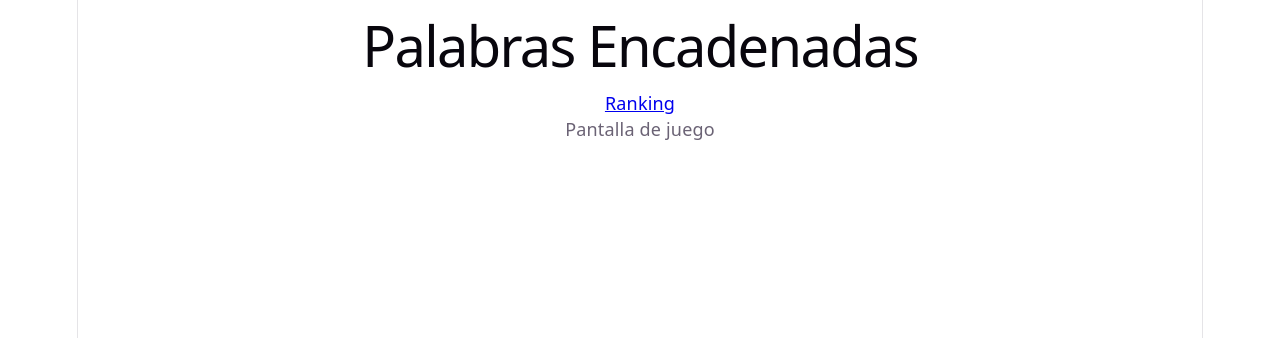
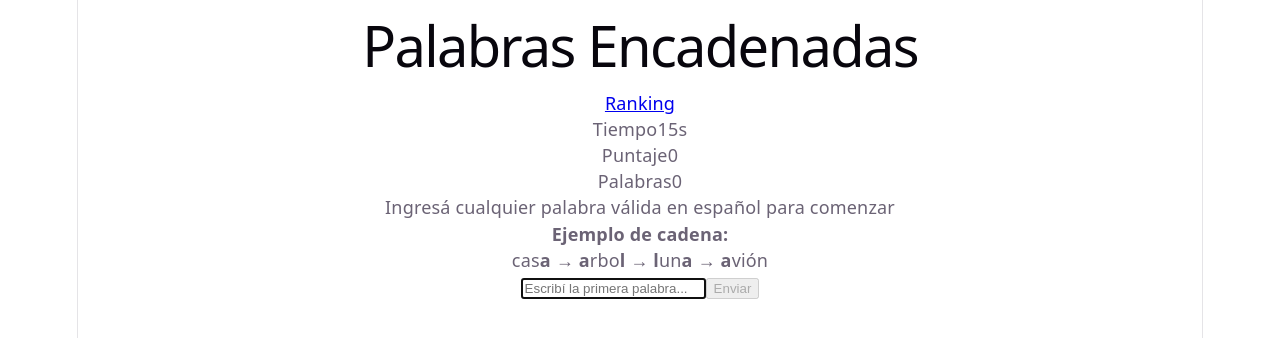
Before and after one commit to sabrinarodriguezfennema/unq-ui-sabrina-rodriguez-trabajo-final, a React (Vite) app: page / in a window 1280 px wide. Shown: the top 338 px of the page. Built offline with nearby package versions, Linux system fonts and the light colour scheme.

Commit message:
feat: implementar logica del juego, componentes y HomePage

```diff
--- /dev/null
+++ b/src/components/ScoreBoard.tsx
@@ -0,0 +1,19 @@
+interface ScoreBoardProps {
+  score: number;
+  wordsCount: number;
+}
+
+export function ScoreBoard({ score, wordsCount }: ScoreBoardProps) {
+  return (
+    <>
+      <div className="stat-box">
+        <span className="stat-label">Puntaje</span>
+        <span className="stat-value">{score}</span>
+      </div>
+      <div className="stat-box">
+        <span className="stat-label">Palabras</span>
+        <span className="stat-value">{wordsCount}</span>
+      </div>
+    </>
+  );
+}
--- /dev/null
+++ b/src/components/Timer.tsx
@@ -0,0 +1,15 @@
+interface TimerProps {
+  timeLeft: number;
+  hasStarted: boolean;
+}
+
+export function Timer({ timeLeft, hasStarted }: TimerProps) {
+  const isWarning = hasStarted && timeLeft <= 5;
+
+  return (
+    <div className={`stat-box ${isWarning ? 'timer-warning' : ''}`}>
+      <span className="stat-label">Tiempo</span>
+      <span className="stat-value">{timeLeft}s</span>
+    </div>
+  );
+}
--- /dev/null
+++ b/src/components/WordChain.tsx
@@ -0,0 +1,20 @@
+interface WordChainProps {
+  chain: string[];
+}
+
+export function WordChain({ chain }: WordChainProps) {
+  if (chain.length === 0) return null;
+
+  return (
+    <section className="chain-section">
+      <h2>Cadena actual</h2>
+      <ul className="word-chain">
+        {chain.map((word, index) => (
+          <li key={`${word}-${index}`} className="chain-item">
+            {word}
+          </li>
+        ))}
+      </ul>
+    </section>
+  );
+}
--- /dev/null
+++ b/src/components/WordForm.tsx
@@ -0,0 +1,46 @@
+import { useState } from 'react';
+
+interface WordFormProps {
+  nextLetter: string | null;
+  isValidating: boolean;
+  disabled: boolean;
+  onSubmitWord: (word: string) => Promise<boolean>;
+}
+
+export function WordForm({
+  nextLetter,
+  isValidating,
+  disabled,
+  onSubmitWord,
+}: WordFormProps) {
+  const [input, setInput] = useState<string>('');
+
+  const handleSubmit = async (e: React.FormEvent<HTMLFormElement>) => {
+    e.preventDefault();
+    if (!input.trim() || isValidating || disabled) return;
+    const isValid = await onSubmitWord(input);
+    if (isValid) {
+      setInput('');
+    }
+  };
+
+  return (
+    <form className="word-form" onSubmit={handleSubmit}>
+      <input
+        type="text"
+        value={input}
+        onChange={(e) => setInput(e.target.value)}
+        placeholder={
+          nextLetter
+            ? `Palabra con "${nextLetter}"...`
+            : 'Escribí la primera palabra...'
+        }
+        disabled={isValidating || disabled}
+        autoFocus
+      />
+      <button type="submit" disabled={isValidating || disabled || !input.trim()}>
+        {isValidating ? 'Validando...' : 'Enviar'}
+      </button>
+    </form>
+  );
+}
--- /dev/null
+++ b/src/hooks/useWordGame.ts
@@ -0,0 +1,96 @@
+import { useState, useEffect } from 'react';
+import { validarPalabra } from '../service/api';
+import {
+  calcularPuntos,
+  esCadenaValida,
+  fueUsada,
+  obtenerProximaLetra,
+} from '../utils/gameRules';
+
+export function useWordGame() {
+  const [chain, setChain] = useState<string[]>([]);
+  const [score, setScore] = useState<number>(0);
+  const [timeLeft, setTimeLeft] = useState<number>(15);
+  const [hasStarted, setHasStarted] = useState<boolean>(false);
+  const [isGameOver, setIsGameOver] = useState<boolean>(false);
+  const [errorMessage, setErrorMessage] = useState<string>('');
+  const [isValidating, setIsValidating] = useState<boolean>(false);
+
+  useEffect(() => {
+    if (!hasStarted || isGameOver) return;
+
+    setTimeLeft(15);
+
+    const intervalId = setInterval(() => {
+      setTimeLeft((prev) => {
+        if (prev <= 1) {
+          clearInterval(intervalId);
+          setIsGameOver(true);
+          return 0;
+        }
+        return prev - 1;
+      });
+    }, 1000);
+
+    return () => clearInterval(intervalId);
+  }, [hasStarted, chain.length, isGameOver]);
+
+  const submitWord = async (rawWord: string): Promise<boolean> => {
+    if (isValidating || isGameOver) return false;
+
+    const cleanWord = rawWord.trim().toLowerCase();
+    if (!cleanWord) return false;
+
+    setErrorMessage('');
+
+    if (!/^[a-záéíóúüñ]+$/i.test(cleanWord)) {
+      setErrorMessage('Ingresá una palabra válida sin espacios ni números.');
+      return false;
+    }
+
+    if (fueUsada(chain, cleanWord)) {
+      setErrorMessage('La palabra ya fue utilizada.');
+      return false;
+    }
+
+    const lastWord = chain[chain.length - 1];
+    if (!esCadenaValida(lastWord, cleanWord)) {
+      const expected = obtenerProximaLetra(lastWord);
+      setErrorMessage(
+        `La palabra no respeta la regla de encadenamiento (debe empezar con "${expected}").`
+      );
+      return false;
+    }
+
+    setIsValidating(true);
+
+    try {
+      const data = await validarPalabra(cleanWord);
+      if (data.exists) {
+        setChain((prev) => [...prev, cleanWord]);
+        setScore((prev) => prev + calcularPuntos(cleanWord));
+        setHasStarted(true);
+        return true;
+      } else {
+        setErrorMessage('La palabra no existe en el diccionario.');
+        return false;
+      }
+    } catch {
+      setErrorMessage('Error al validar la palabra.');
+      return false;
+    } finally {
+      setIsValidating(false);
+    }
+  };
+
+  return {
+    chain,
+    score,
+    timeLeft,
+    hasStarted,
+    isGameOver,
+    errorMessage,
+    isValidating,
+    submitWord,
+  };
+}
--- a/src/pages/HomePage.tsx
+++ b/src/pages/HomePage.tsx
@@ -1,6 +1,35 @@
-import { Link } from 'react-router-dom';
+import { useEffect } from 'react';
+import { Link, useNavigate } from 'react-router-dom';
+import { useWordGame } from '../hooks/useWordGame';
+import { obtenerProximaLetra } from '../utils/gameRules';
+import { Timer } from '../components/Timer';
+import { ScoreBoard } from '../components/ScoreBoard';
+import { WordForm } from '../components/WordForm';
+import { WordChain } from '../components/WordChain';
 
 export function HomePage() {
+  const navigate = useNavigate();
+  const {
+    chain,
+    score,
+    timeLeft,
+    hasStarted,
+    isGameOver,
+    errorMessage,
+    isValidating,
+    submitWord,
+  } = useWordGame();
+
+  const nextLetter = obtenerProximaLetra(chain[chain.length - 1]);
+
+  useEffect(() => {
+    if (isGameOver) {
+      navigate('/game-over', {
+        state: { score, wordsCount: chain.length },
+      });
+    }
+  }, [isGameOver, navigate, score, chain.length]);
+
   return (
     <main className="page-container">
       <header className="game-header">
@@ -9,7 +38,40 @@ export function HomePage() {
           Ranking
         </Link>
       </header>
-      <p>Pantalla de juego </p>
+
+      <section className="stats-bar">
+        <Timer timeLeft={timeLeft} hasStarted={hasStarted} />
+        <ScoreBoard score={score} wordsCount={chain.length} />
+      </section>
+
+      <p className="instruction-hint">
+        {nextLetter
+          ? `Ingresá una palabra que empiece con "${nextLetter}"`
+          : 'Ingresá cualquier palabra válida en español para comenzar'}
+      </p>
+
+      {chain.length === 0 && (
+        <div className="game-example">
+          <p>
+            <strong>Ejemplo de cadena:</strong>
+          </p>
+          <p>
+            cas<strong>a</strong> → <strong>a</strong>rbo<strong>l</strong> →{' '}
+            <strong>l</strong>un<strong>a</strong> → <strong>a</strong>vión
+          </p>
+        </div>
+      )}
+
+      <WordForm
+        nextLetter={nextLetter}
+        isValidating={isValidating}
+        disabled={isGameOver}
+        onSubmitWord={submitWord}
+      />
+
+      {errorMessage && <p className="error-message">{errorMessage}</p>}
+
+      <WordChain chain={chain} />
     </main>
   );
 }
```
